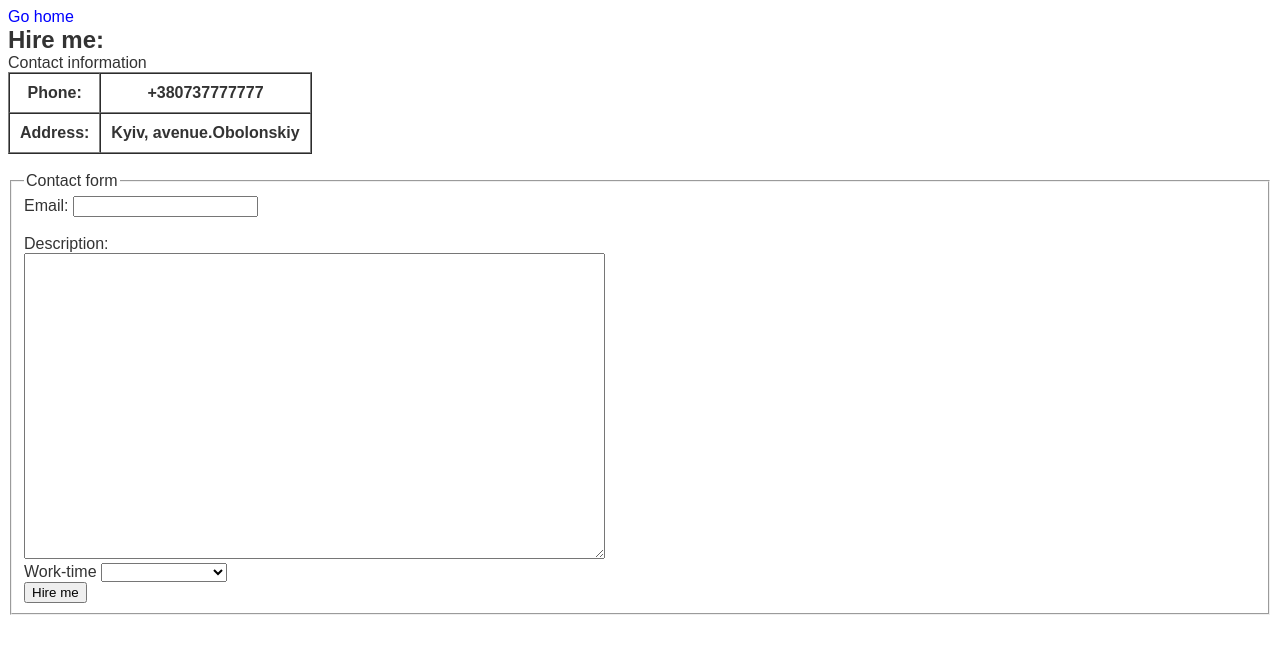
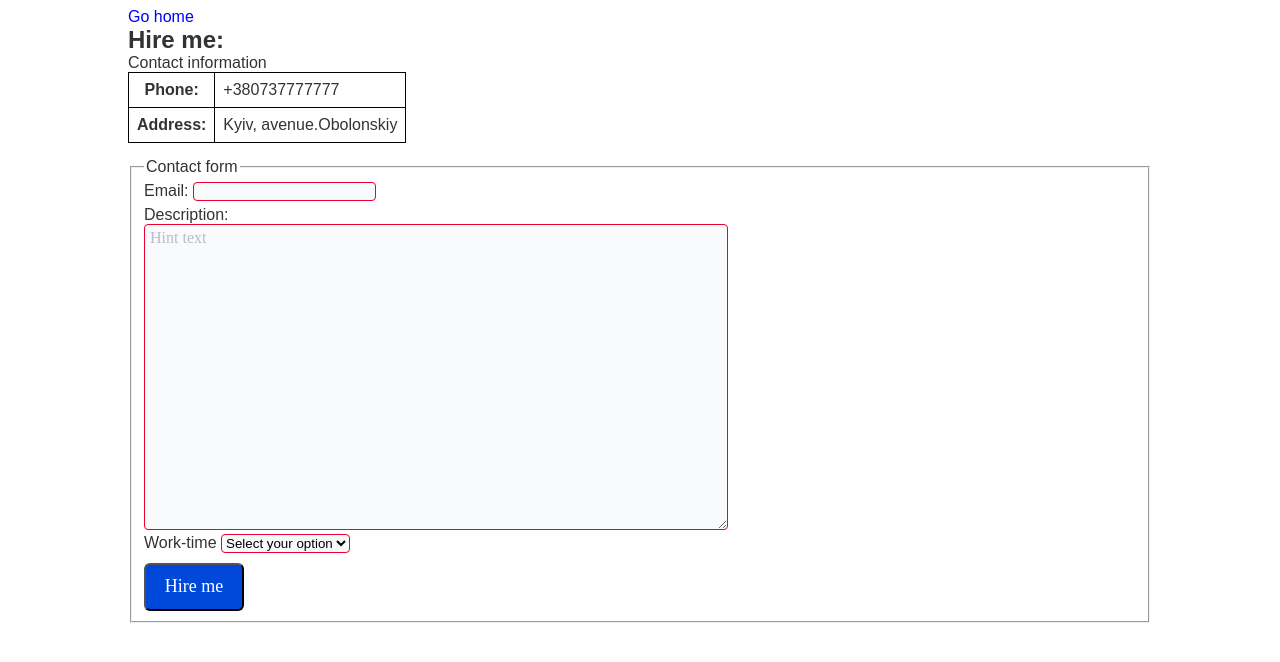
Before and after one commit to a-pinchuk/cv-project, a plain HTML site: page hireMe.html in a window 1280 px wide. Drawn offline with Linux system fonts and the light colour scheme; files that its build step writes are made by us from their sources.

Commit message:
new-form

```diff
--- a/css/style.css
+++ b/css/style.css
@@ -269,3 +269,97 @@ color: #1E1E1E;
 .experience {
     width: 100%;
 }
+
+
+/* /////////////////////////////// */
+.main__form{
+    max-width: 1024px;
+    margin: 0 auto;
+}
+
+.div__form{
+    margin-top: 15px;
+}
+
+.hireme__btn {
+    display: flex;
+flex-direction: column;
+justify-content: center;
+align-items: center;
+padding: 4px 16px;
+
+width: 100px;
+height: 48px;
+margin-top: 10px;
+
+/* Text / Link */
+
+background: #0048D9;
+border-radius: 6px;
+}
+
+input.hireme__btn{
+    color:white;
+    font-family: 'IBM Plex Sans';
+    font-style: normal;
+    font-weight: 500;
+    font-size: 18px;
+    line-height: 23px;
+}
+
+input.hireme__btn:hover,
+input.hireme__btn:focus {
+    background: #002266;
+    border-radius: 6px;
+}
+
+#payment-comment {
+    background: #F8FAFC;
+    border-radius: 4px;
+    padding-left: 5px;
+}
+#payment-comment:invalid {
+    border: 1px solid #ED0131;
+}
+
+.main__table{
+    border-collapse: collapse;
+}
+.main__table th,
+.main__table td{
+    border: 1px solid black;
+    padding: 8px;
+}
+
+#payment-comment::placeholder{
+    font-family: 'IBM Plex Sans';
+    font-style: normal;
+    font-weight: 400;
+    font-size: 16px;
+    line-height: 143%;
+    /* or 23px */
+
+
+    /* Text / Secondary - Grey3 */
+
+    color: #B8BCCA;
+}
+
+#payment-email {
+    background: #F8FAFC;
+    border-radius: 4px;
+    margin-bottom: 5px;
+
+}
+
+.select__form{
+    background: #F8FAFC;
+    border-radius: 4px;
+}
+.select__form:invalid{
+    border: 1px solid #ED0131;
+}
+
+input[type="email"]:invalid {
+    border: 1px solid #ED0131;
+  }
--- a/hireMe.html
+++ b/hireMe.html
@@ -4,32 +4,33 @@
     <meta charset="UTF-8">
     <meta http-equiv="X-UA-Compatible" content="IE=edge">
     <meta name="viewport" content="width=device-width, initial-scale=1.0">
-    <link rel="stylesheet" href="style.css">
+    <link rel="stylesheet" href="./css/style.css">
     <title>Document</title>
 </head>
 <body>
+    <div class="main__form">
+        <div class="contact">
             <a href="./">Go home</a>
             <h2>Hire me:</h2>
                 <p>Contact information</p>
-        <table border="1" cellspacing="0" cellpadding="10px">
+                <table class="main__table">
                     <tr>
                     <th>Phone:</th>
-                    <th>+380737777777</th>
+                    <td>+380737777777</td>
                     </tr>
                     <tr>
                     <th>Address:</th>
-                    <th>Kyiv, avenue.Obolonskiy</th>
+                    <td>Kyiv, avenue.Obolonskiy</td>
                     </tr>
                 </table>
-
-        <br>
-
+        </div>
+        <div class="div__form">
             <fieldset>
                 <legend>Contact form</legend>
                 <form id="email">
                     <label for="payment-email" >Email: </label>
                     <input id="payment-email" type="email" name="email" required/>
-            </form>
+
 
 
                 <br />
@@ -40,6 +41,8 @@
                 name="payment-comment"
                 rows="20"
                 cols="70"
+                placeholder="Hint text"
+                required
                 ></textarea>
 
                 <br>
@@ -48,8 +51,11 @@
                     Work-time
                     <select
                     required
-                  name="expiration-month">
-                  <option></option>
+                    name="expiration-month"
+                    class="select__form"
+                    aria-placeholder=select>
+
+                    <option value="" disabled selected>Select your option</option>
                     <option value="01">Full-time</option>
                     <option value="02">Working by home</option>
                     <option value="02">One time project</option>
@@ -58,7 +64,10 @@
 
                 <br>
 
-              <input type="submit" form="email" value="Hire me" />
+                <input class="hireme__btn" type="submit" form="email" value="Hire me" />
+                </form>
             </fieldset>
+        </div>
+        </div>
 </body>
 </html>
```
Lines whose indentation alone changed are shown as unchanged.
